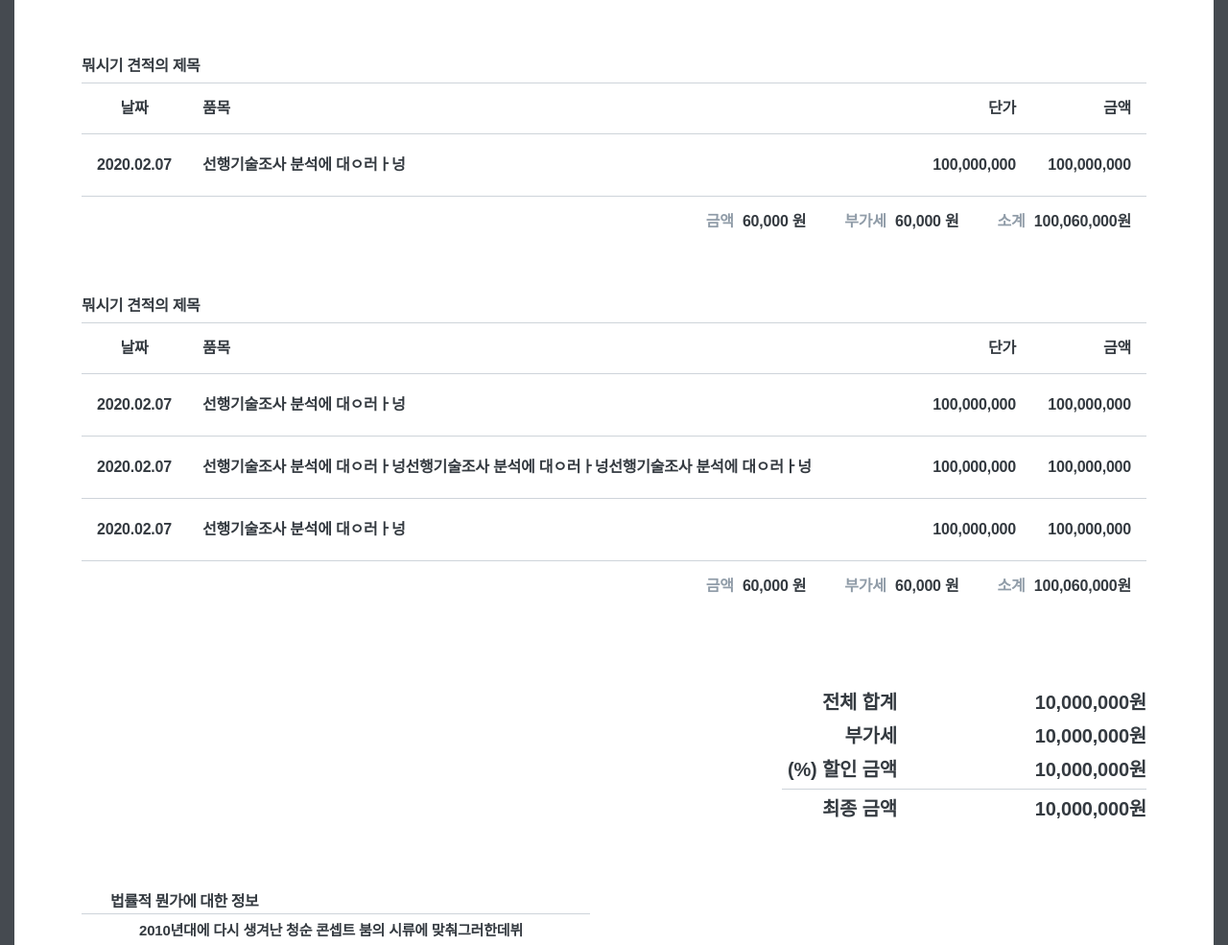
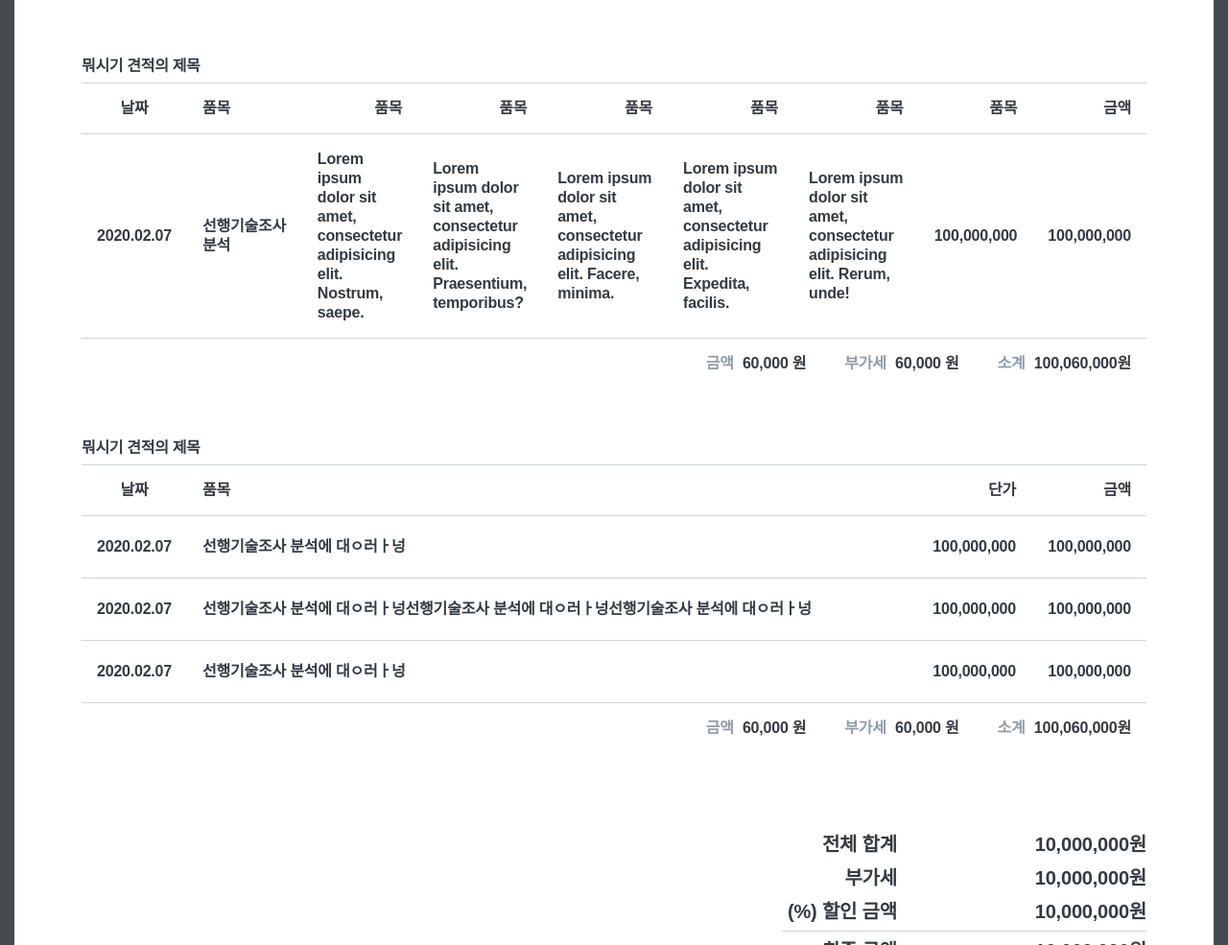
Before and after one commit to jimlee91/helloExcel, a website: page dev/index.html in a window 1280 px wide. Shown: the part 871-1856 px from the top of the page at 96% size. Drawn offline with nearby package versions, Linux system fonts and the light colour scheme; files that its build step writes are made by us from their sources; a web font is replaced by a local one.

Commit message:
테이블 스크롤

```diff
--- a/dev/assets/scss/components/_estimate.scss
+++ b/dev/assets/scss/components/_estimate.scss
@@ -178,6 +178,10 @@
 
   .estimate__price {
     margin-top: 70px;
+    .table {
+      min-width: 860px;
+      overflow-x: auto;
+    }
     .estimate__price-col1 {
       width: 100px;
     }
--- a/dev/index.html
+++ b/dev/index.html
@@ -194,21 +194,31 @@
                                 <tr>
                                     <th class="center">날짜</th>
                                     <th>품목</th>
-                                    <th class="right">단가</th>
+                                    <th class="right">품목</th>
+                                    <th class="right">품목</th>
+                                    <th class="right">품목</th>
+                                    <th class="right">품목</th>
+                                    <th class="right">품목</th>
+                                    <th class="right">품목</th>
                                     <th class="right">금액</th>
                                 </tr>
                                 </thead>
                                 <tbody>
                                 <tr>
                                     <td class="center">2020.02.07</td>
-                                    <td>선행기술조사 분석에 대ㅇ러ㅏ넝</td>
+                                    <td>선행기술조사 분석</td>
+                                    <td>Lorem ipsum dolor sit amet, consectetur adipisicing elit. Nostrum, saepe.</td>
+                                    <td>Lorem ipsum dolor sit amet, consectetur adipisicing elit. Praesentium, temporibus?</td>
+                                    <td>Lorem ipsum dolor sit amet, consectetur adipisicing elit. Facere, minima.</td>
+                                    <td>Lorem ipsum dolor sit amet, consectetur adipisicing elit. Expedita, facilis.</td>
+                                    <td>Lorem ipsum dolor sit amet, consectetur adipisicing elit. Rerum, unde!</td>
                                     <td class="right">100,000,000</td>
                                     <td class="right">100,000,000</td>
                                 </tr>
                                 </tbody>
                                 <tfoot>
                                 <tr>
-                                    <td colspan="4">
+                                    <td colspan="9">
                                         <ul>
                                             <li><strong>금액</strong> 60,000 원</li>
                                             <li><strong>부가세</strong> 60,000 원</li>
```
